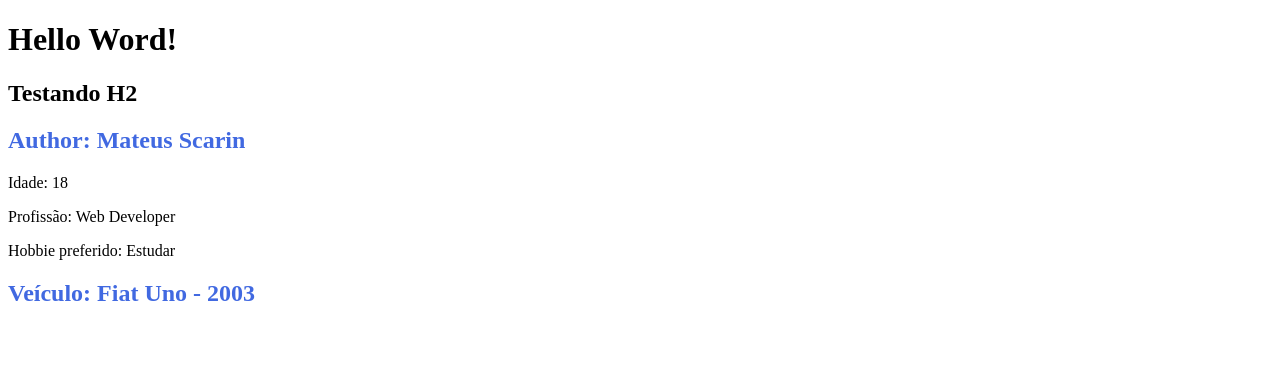
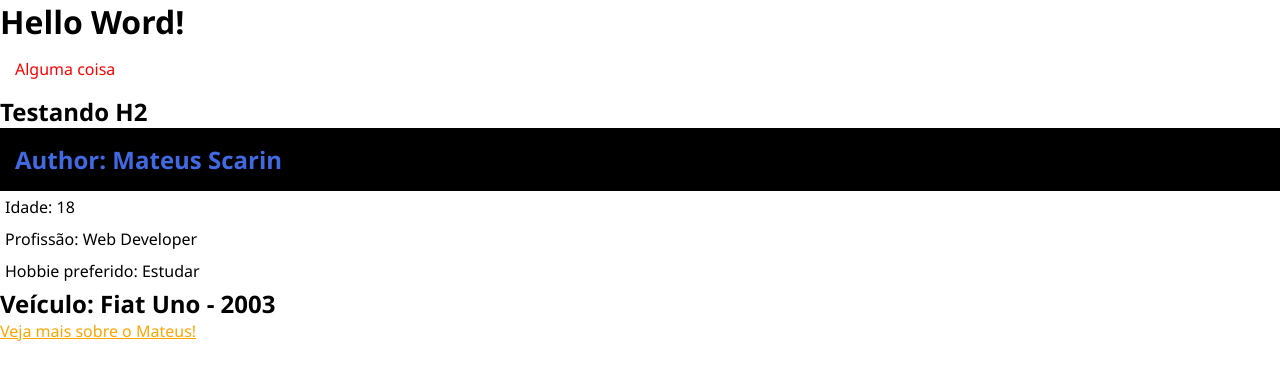
Before and after one commit to mateusscarin/curso-angular, an Angular app: page / in a window 1280 px wide. Shown: the top 380 px of the page. Built offline with nearby package versions, Linux system fonts and the light colour scheme.

Commit message:
feat: aula 6 - CSS no Angular

```diff
--- a/src/app/app.component.css
+++ b/src/app/app.component.css
@@ -0,0 +1,4 @@
+p {
+  color: red;
+  padding: 15px;
+}
--- a/src/app/app.component.html
+++ b/src/app/app.component.html
@@ -1,3 +1,4 @@
 <h1>Hello Word!</h1>
+<p>Alguma coisa</p>
 <h2>Testando H2</h2>
 <app-first-component></app-first-component>
--- a/src/app/components/first-component/first-component.component.css
+++ b/src/app/components/first-component/first-component.component.css
@@ -1,3 +1,9 @@
-h2{
-    color: royalblue;
+.title {
+  background-color: black;
+  color: royalblue;
+  padding: 15px;
 }
+
+p {
+  padding: 5px;
+}
--- a/src/app/components/first-component/first-component.component.html
+++ b/src/app/components/first-component/first-component.component.html
@@ -1,5 +1,8 @@
-<h2>Author: {{ name }}</h2>
+<h2 class="title">Author: {{ name }}</h2>
 <p>Idade: {{ age }}</p>
 <p>Profissão: {{ job }}</p>
 <p>Hobbie preferido: {{ hobbies[2] }}</p>
 <h2>Veículo: {{ car.name }} - {{ car.year }}</h2>
+<div>
+  <a href="#">Veja mais sobre o Mateus!</a>
+</div>
--- a/src/styles.css
+++ b/src/styles.css
@@ -1 +1,9 @@
-/* You can add global styles to this file, and also import other style files */
+* {
+  margin: 0;
+  padding: 0;
+  font-family: "Segoe UI", Tahoma, Geneva, Verdana, sans-serif;
+}
+
+a {
+  color: orange;
+}
```
